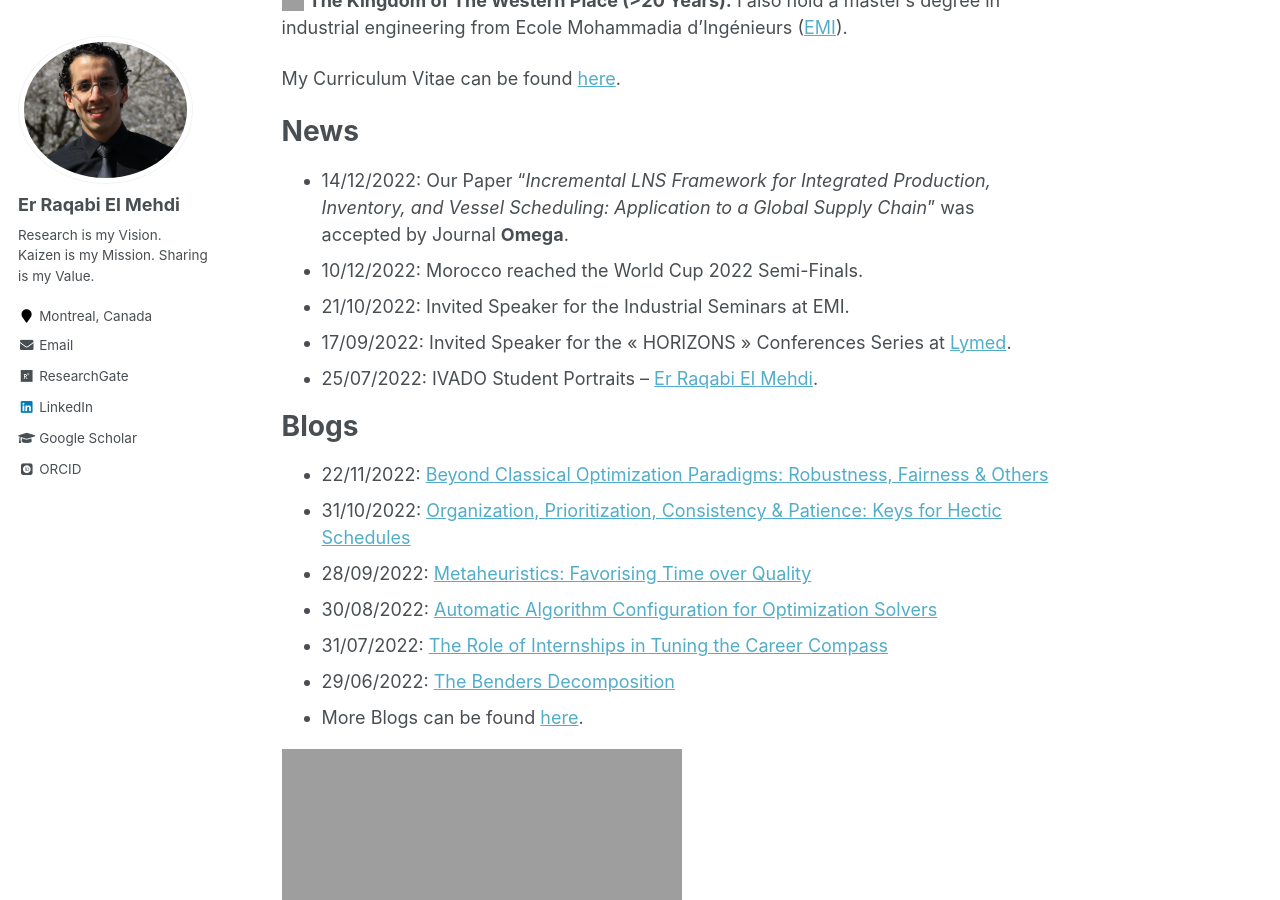
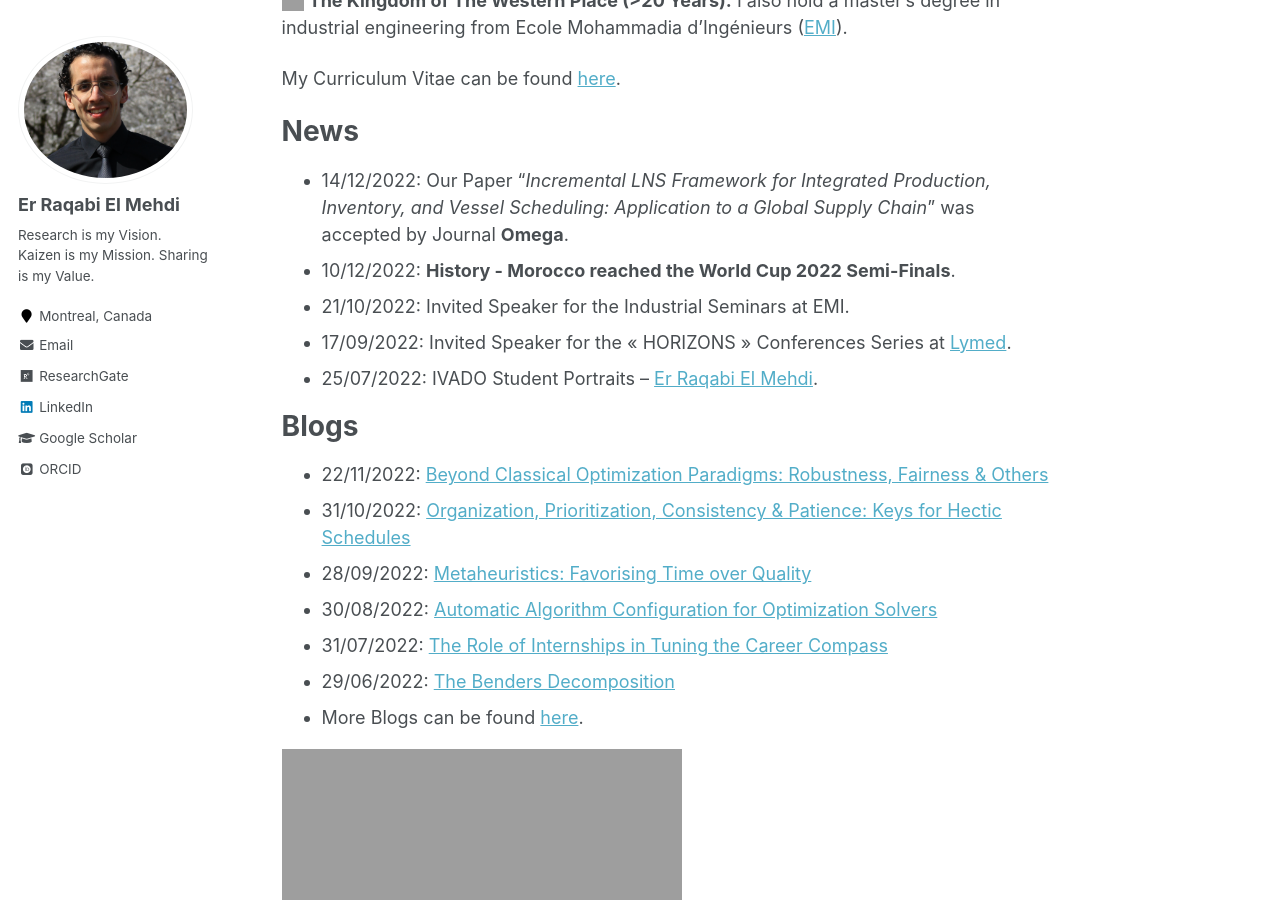
Before and after one commit to RqbMedi/rqbmedi.github.io, a Jekyll site: the page built from _pages/about.md, in a window 1280 px wide and 900 px high, scrolled down 687 px. Built offline with Jekyll 4.4.1, drawn with Linux system fonts in a browser that asks for light colours; some web fonts are replaced; grey boxes are pictures that could not be loaded.

Commit message:
Update about.md

```diff
--- a/_pages/about.md
+++ b/_pages/about.md
@@ -27,7 +27,7 @@ My Curriculum Vitae can be found [here](http://rqbmedi.github.io/files/CV.pdf).
 News
 ======
 - 14/12/2022: Our Paper "*Incremental LNS Framework for Integrated Production, Inventory, and Vessel Scheduling: Application to a Global Supply Chain*" was accepted by Journal **Omega**.
-- 10/12/2022: Morocco reached the World Cup 2022 Semi-Finals.
+- 10/12/2022: **History - Morocco reached the World Cup 2022 Semi-Finals**.
 - 21/10/2022: Invited Speaker for the Industrial Seminars at EMI.
 - 17/09/2022: Invited Speaker for the « HORIZONS » Conferences Series at [Lymed](https://www.lymed.ma/).
 - 25/07/2022: IVADO Student Portraits – [Er Raqabi El Mehdi](https://ivado.ca/en/2022/07/25/ivado-student-portraits-er-raqabi-el-mehdi/).
```
